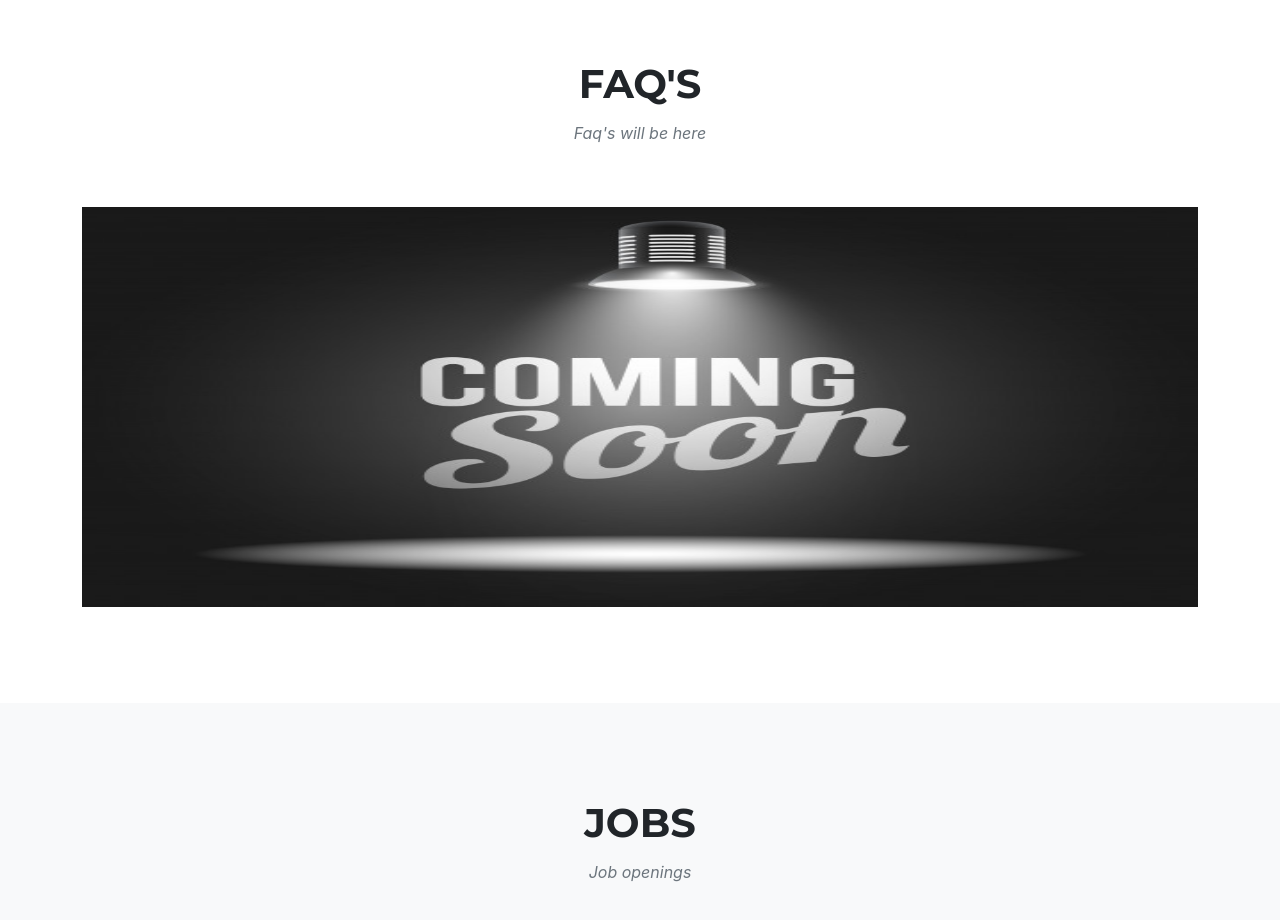
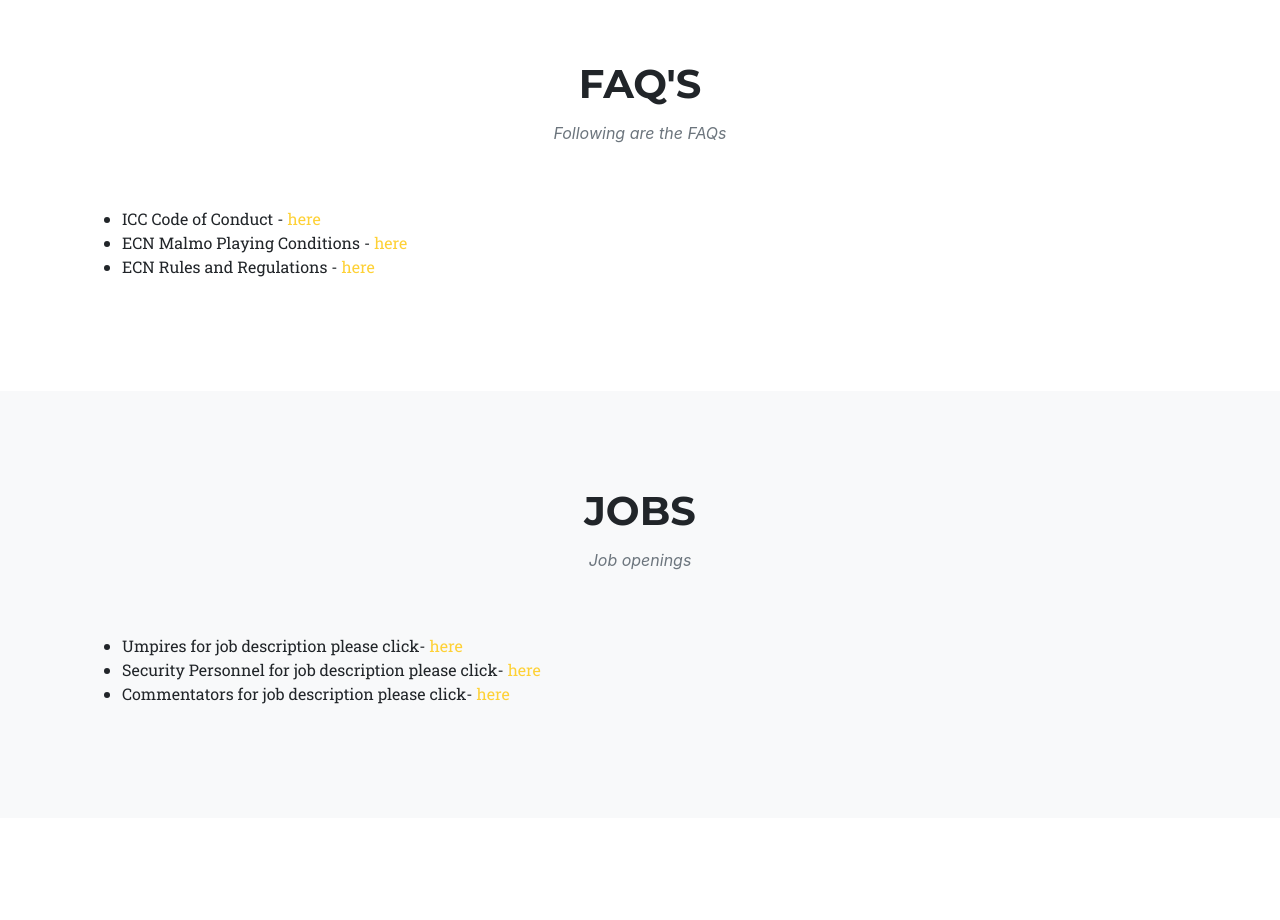
Before and after one commit to shaileshkumarkachhi/cricket, a plain HTML site: page code/index.html in a window 1280 px wide. Shown: the part 7640-8560 px from the top of the page. Drawn offline with nearby package versions, Linux system fonts and the light colour scheme; no server answers; a web font is replaced by a local one.

Commit message:
faq update

```diff
--- a/code/index.html
+++ b/code/index.html
@@ -467,8 +467,17 @@
         <div class="container">
             <div class="text-center">
                 <h2 class="section-heading text-uppercase">Faq's</h2>
-                <h3 class="section-subheading text-muted">Faq's will be here</h3>
-                <img src="assets/img/coming-soon.jpg" alt="coming-soon" width="100%" height="400px" />
+
+                <h3 class="section-subheading text-muted">Following are the FAQs</h3>
+               <div class="row">
+                    <div class="col-md-12  text-left">
+                        <ul>
+                            <li>ICC Code of Conduct - <a href="https://drive.google.com/file/d/1eyawD85dgO3t8tYdEx2ge7xthkx1pXsW/view?usp=sharing">here</a></li>
+                            <li>ECN Malmo Playing Conditions -  <a href="https://drive.google.com/file/d/1e5l38Zef_lih6FRL5a7lPaVfLNLOlYpv/view?usp=sharing">here</a></li>
+                            <li>ECN Rules and Regulations -  <a href="https://drive.google.com/file/d/1btLcdvxZL-x-mn0vRXletvp0W_ecSZ0Z/view?usp=sharing">here</a></li>
+                        </ul>
+                    </div>
+                </div>
             </div>
         </div>
     </section>
```
